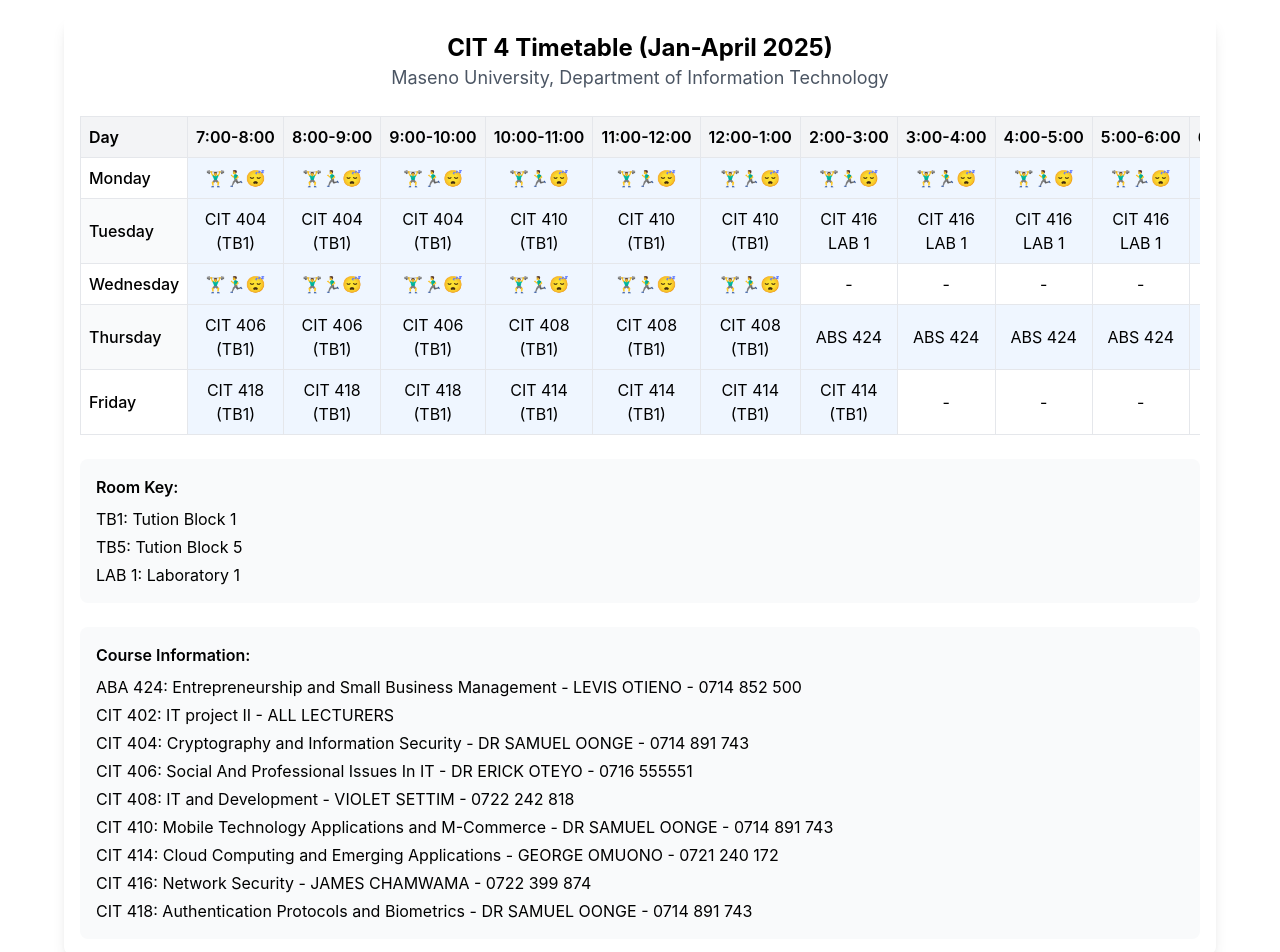
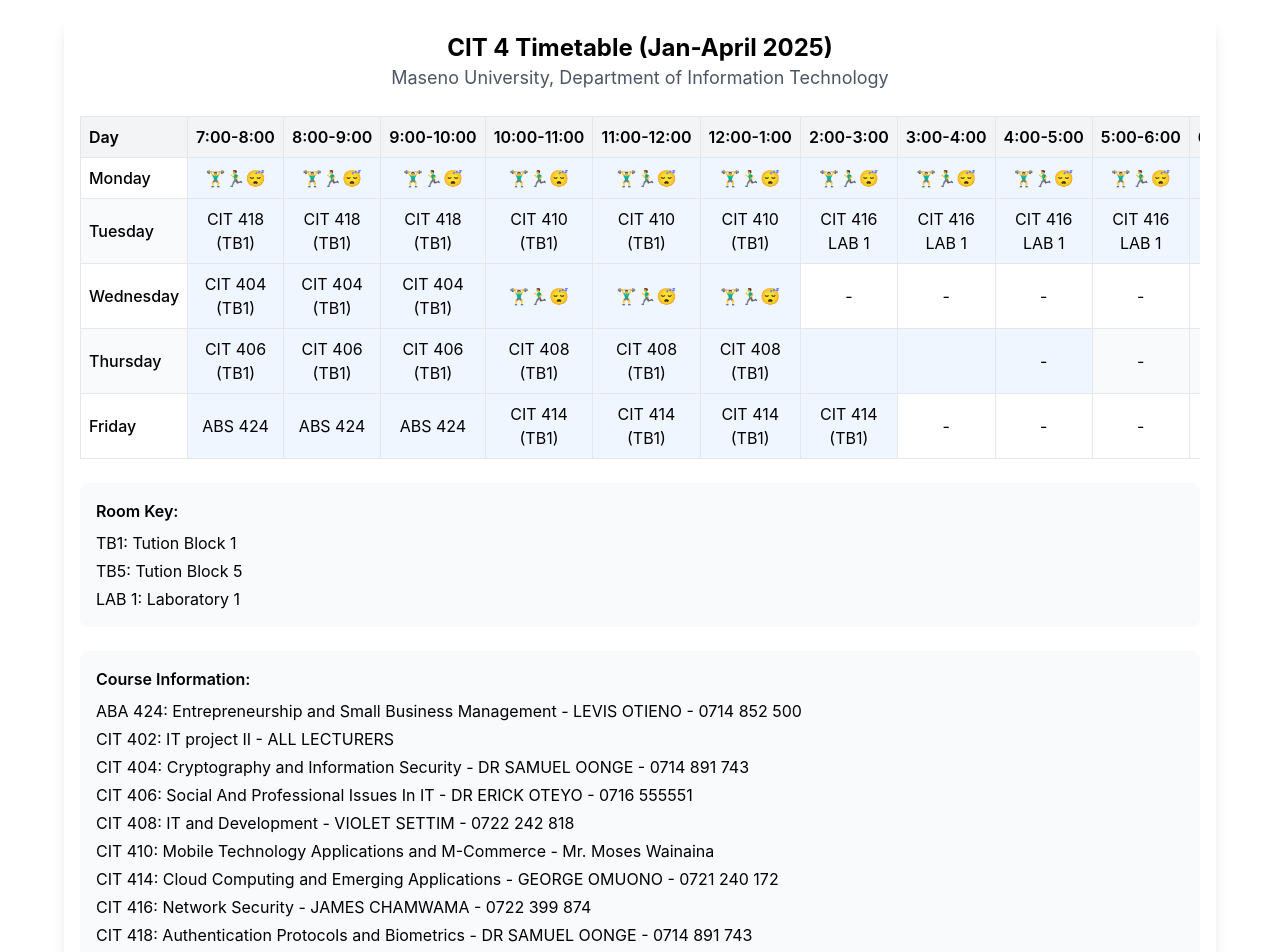
Before and after one commit to JosephNjoroge8/cit4-timetable, a React (Create React App) app: page / in a window 1280 px wide. Shown: the top 952 px of the page. Built offline with nearby package versions, Linux system fonts and the light colour scheme.

Commit message:
changes 4

```diff
--- a/src/components/TimeTable.jsx
+++ b/src/components/TimeTable.jsx
@@ -10,23 +10,23 @@
   const schedule = {
     "Monday": Array(11).fill("🏋️‍♂️🏃‍♂️😴"),
     "Tuesday": [
-      "CIT 404 (TB1)", "CIT 404 (TB1)", "CIT 404 (TB1)",
+      "CIT 418 (TB1)", "CIT 418 (TB1)", "CIT 418 (TB1)",
       "CIT 410 (TB1)", "CIT 410 (TB1)", "CIT 410 (TB1)",
       "CIT 416 LAB 1", "CIT 416 LAB 1", "CIT 416 LAB 1",
       "CIT 416 LAB 1", "CIT 416 LAB 1"
     ],
     "Wednesday": [
-      "🏋️‍♂️🏃‍♂️😴", "🏋️‍♂️🏃‍♂️😴", "🏋️‍♂️🏃‍♂️😴",
+      "CIT 404 (TB1)", "CIT 404 (TB1)", "CIT 404 (TB1)",
       "🏋️‍♂️🏃‍♂️😴", "🏋️‍♂️🏃‍♂️😴", "🏋️‍♂️🏃‍♂️😴",
       "-", "-", "-", "-", "-"
     ],
     "Thursday": [
       "CIT 406 (TB1)", "CIT 406 (TB1)", "CIT 406 (TB1)",
       "CIT 408 (TB1)", "CIT 408 (TB1)", "CIT 408 (TB1)",
-      "ABS 424", "ABS 424", "ABS 424", "ABS 424", "ABS 424"
+      " ", " ", " -", "-", "-"
     ],
     "Friday": [
-      "CIT 418 (TB1)", "CIT 418 (TB1)", "CIT 418 (TB1)",
+      "ABS 424", "ABS 424", "ABS 424",
       "CIT 414 (TB1)", "CIT 414 (TB1)", "CIT 414 (TB1)",
       "CIT 414 (TB1)", "-", "-", "-", "-"
     ]
@@ -87,7 +87,7 @@
           <li>CIT 404: Cryptography and Information Security - DR SAMUEL OONGE - 0714 891 743</li>
           <li>CIT 406: Social And Professional Issues In IT - DR ERICK OTEYO - 0716 555551</li>
           <li>CIT 408: IT and Development - VIOLET SETTIM - 0722 242 818</li>
-          <li>CIT 410: Mobile Technology Applications and M-Commerce - DR SAMUEL OONGE - 0714 891 743</li>
+          <li>CIT 410: Mobile Technology Applications and M-Commerce -  Mr. Moses Wainaina </li>
           <li>CIT 414: Cloud Computing and Emerging Applications - GEORGE OMUONO - 0721 240 172</li>
           <li>CIT 416: Network Security - JAMES CHAMWAMA - 0722 399 874</li>
           <li>CIT 418: Authentication Protocols and Biometrics - DR SAMUEL OONGE - 0714 891 743</li>
```
